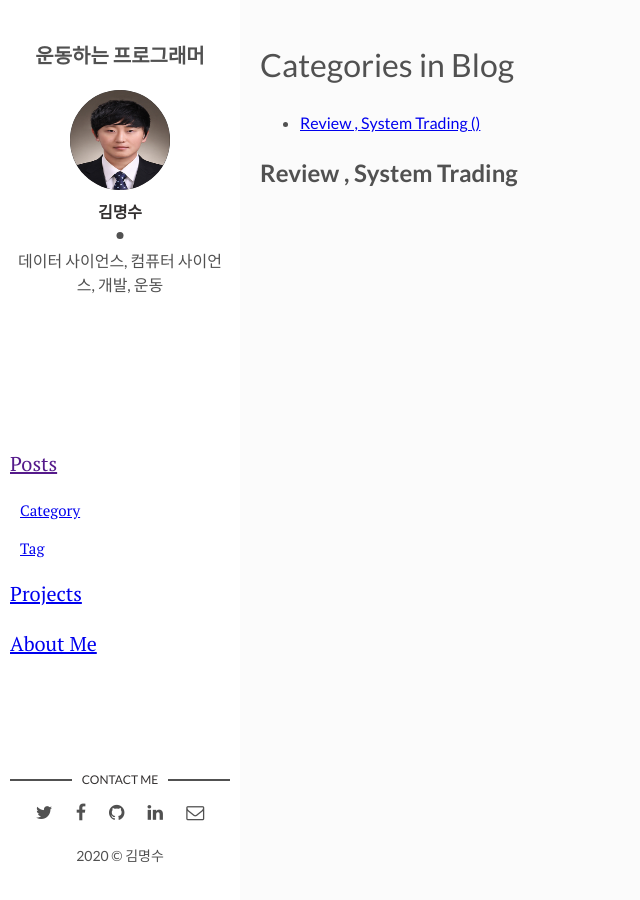
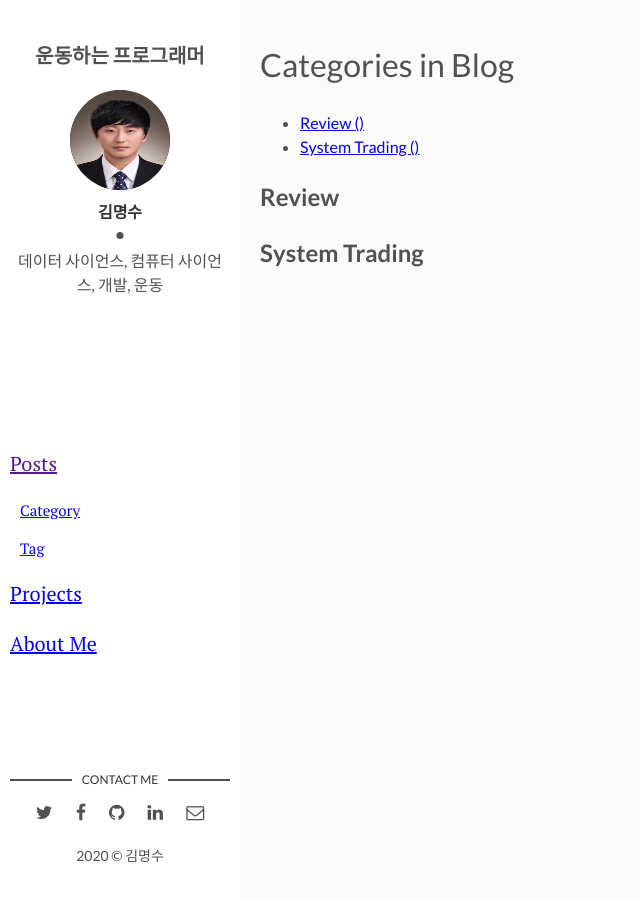
Before and after one commit to CodyBuilder-dev/codybuilder-dev.github.io, a Jekyll site: the page built from _pages/categories.html, in a window 1280 px wide. Shown: the whole page, without its empty margins (0-640 px from the left). Built offline with Jekyll 4.4.1, drawn with Linux system fonts in a browser that asks for light colours.

Commit message:
[Refactor] Categories 페이지 리팩토링

```diff
--- a/_pages/categories.html
+++ b/_pages/categories.html
@@ -17,13 +17,13 @@ title: Categories
   <h1>Categories in Blog</h1>
   <ul class="categories">
 <!--  cycles through tag list and creates header row of all tags used in site with accompanying per-tag counts...-->
-  {% for this_word in site_category %}
+  {% for this_word in category_words %}
     <li ><a href="#{{ this_word | cgi_escape }}" class="category">{{ this_word }} <span>({{ site.categories[this_word].size }})</span></a></li>
   {% endfor %}
   </ul>
 
 <!--cycles through tag list and creates subheader for each tag name...-->
-  {% for this_word in site_category %}
+  {% for this_word in category_words %}
   <h2 id="{{ this_word | cgi_escape }}">{{ this_word }}</h2>
 <!--  lists all posts corresponding to specific tag...-->
     {% for post in site.categories[this_word] %}{% if post.title != null %}
```
